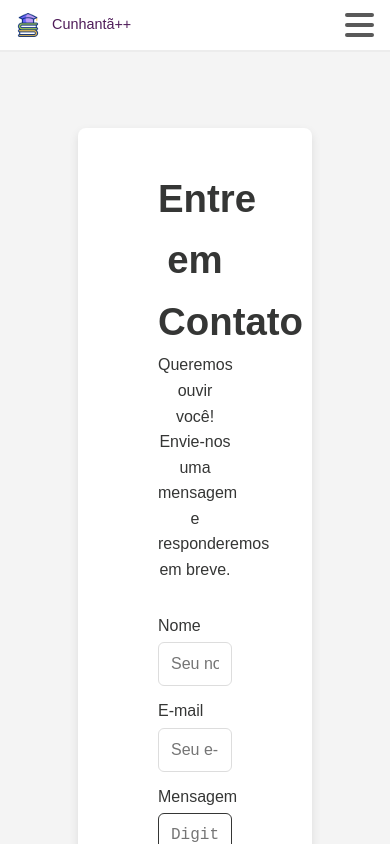
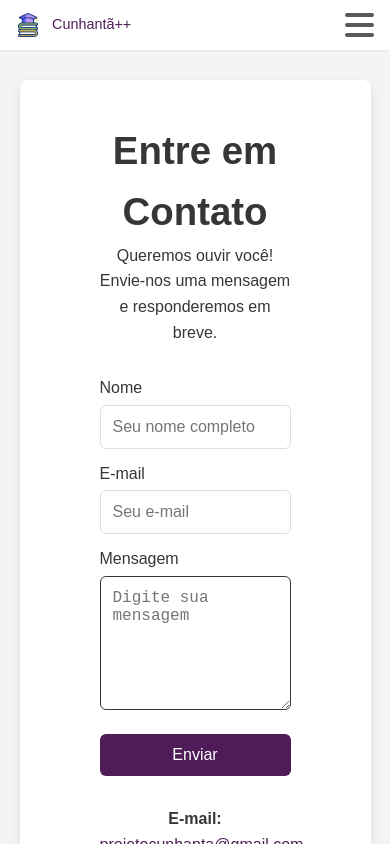
Before and after one commit to EllenCViana/plataforma-cunhanta, a React (Vite) app: page /contact in a window 390 px wide. Shown: the top 844 px of the page. Built offline with nearby package versions, Linux system fonts and the light colour scheme; no server answers.

Commit message:
fix: correção na responsividade

```diff
--- a/src/pages/About/About.styles.js
+++ b/src/pages/About/About.styles.js
@@ -9,6 +9,22 @@ export const HeroSection = styled.section`
   align-items: center;
   text-align: center;
   margin-top: 5rem;
+
+  @media (max-width: 1024px) {
+      font-size: 2rem;
+    }
+
+    @media (max-width: 768px) {
+      margin-top: 4rem;
+    }
+
+    @media (max-width: 480px) {
+      margin-top: 2rem;
+    }
+
+  @media (max-width: 360px) {
+    margin-top: 2.5rem;
+  }
 `;
 
 export const HeroTitle = styled.h1`
@@ -90,10 +106,11 @@ export const TeamGrid = styled.div`
 export const TeamMember = styled.div`
   display: flex;
   flex-direction: column;
-  align-items: center;
-  justify-content: center;
   width: 30%;
-  height: 25rem;
+  height: 30rem;
+align-items: center;
+
+
 
   @media (max-width: 360px) {
     width: 43%;
@@ -108,8 +125,17 @@ export const TeamImage = styled.img`
   border: 3px solid #4F1C59;
   margin-bottom: 0.625rem;
   object-fit: cover;
-  @media (max-width: 360px) {
-    width: 7rem;
-    height: 7rem;
-  }
+
+  @media (max-width: 768px) {
+      height: 7rem;
+      width: 7rem;
+    }
+
+    @media (max-width: 480px) {
+      /* height: 6rem; */
+    }
+
+    @media (max-width: 360px) {
+      /* height: 6rem; */
+    }
 `;
--- a/src/pages/Contact/Contact.styles.js
+++ b/src/pages/Contact/Contact.styles.js
@@ -22,6 +22,18 @@ export const ContactContainer = styled.div`
     max-width: 60%;
     margin-top: 8rem;
   }
+
+  @media (max-width: 768px) {
+    width: 80%;
+    max-width: 80%;
+    margin-top: 8rem;
+    }
+
+    @media (max-width: 480px) {
+    width: 90%;
+    max-width: 90%;
+    margin-top: 5rem;
+    }
 
   @media (max-width: 360px) {
     width: 90%;
```
